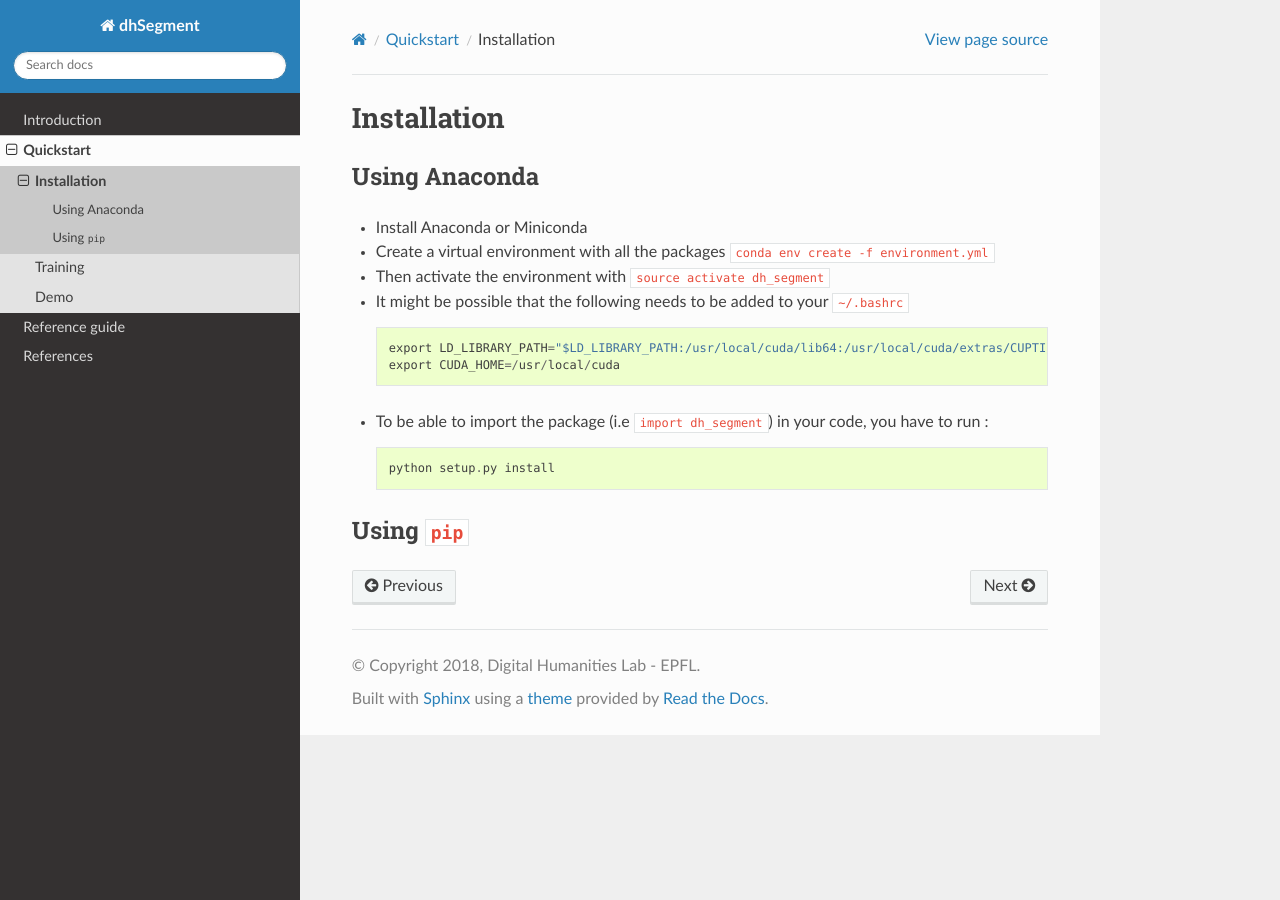
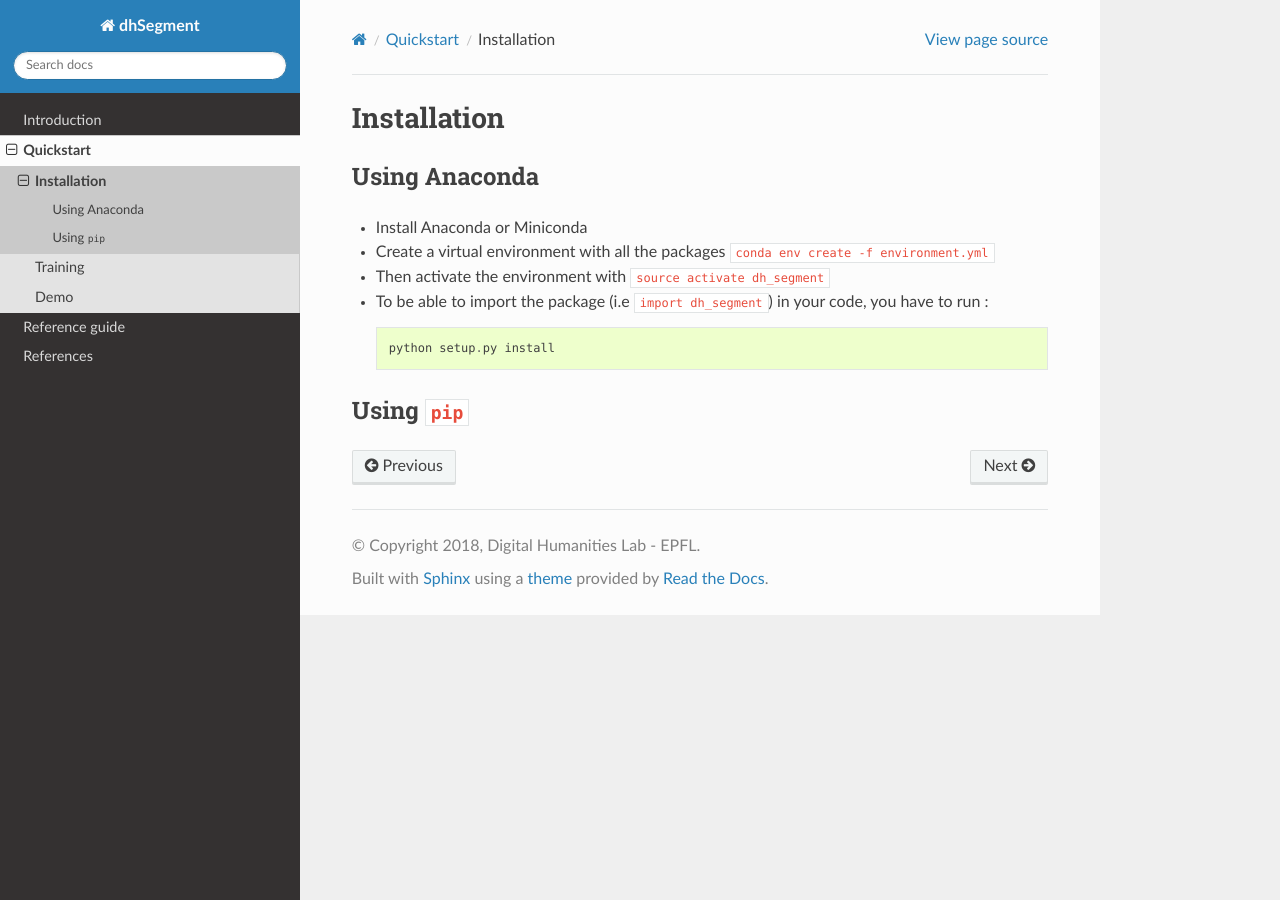
Before and after one commit to dhlab-epfl/dhSegment, a Sphinx documentation site: the page built from doc/start/install.rst, in a window 1280 px wide. Built offline with Sphinx 7.4.7 and the Read the Docs theme 2.0.0, drawn with Linux system fonts in a browser that asks for light colours; pages that are not in the unit, such as notebooks, are missing from menus.

Commit message:
Update installation packages and installation instructions

```diff
--- a/doc/start/install.rst
+++ b/doc/start/install.rst
@@ -10,11 +10,6 @@ Using Anaconda
 
 - Then activate the environment with ``source activate dh_segment``
 
-- It might be possible that the following needs to be added to your ``~/.bashrc`` ::
-
-    export LD_LIBRARY_PATH="$LD_LIBRARY_PATH:/usr/local/cuda/lib64:/usr/local/cuda/extras/CUPTI/lib64"
-    export CUDA_HOME=/usr/local/cuda
-
 - To be able to import the package (i.e ``import dh_segment``) in your code, you have to run : ::
 
     python setup.py install
--- a/environment.yml
+++ b/environment.yml
@@ -3,7 +3,7 @@ channels:
   - defaults
 dependencies:
   - imageio=2.3.0
-  - opencv=3.4.1
+  - opencv=3.4.2
   - pandas=0.23.0
   - pillow=5.1.0
   - python=3.6
@@ -13,7 +13,7 @@ dependencies:
   - setuptools=39.1.0
   - shapely=1.6.4
   - tqdm=4.23.3
+  - tensorflow-gpu=1.10
   - pip:
     - better-exceptions==0.2.1
     - sacred==0.7.3
-    - tensorflow-gpu==1.11
```
